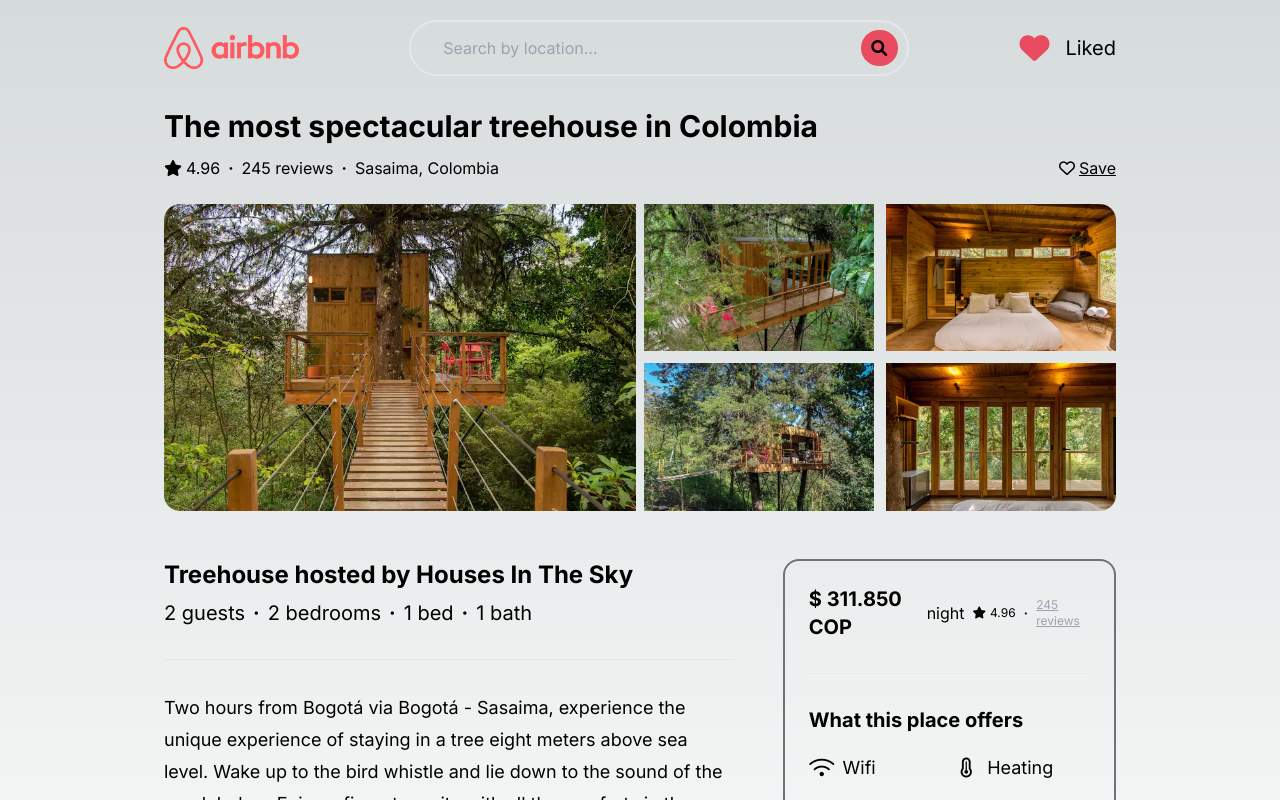
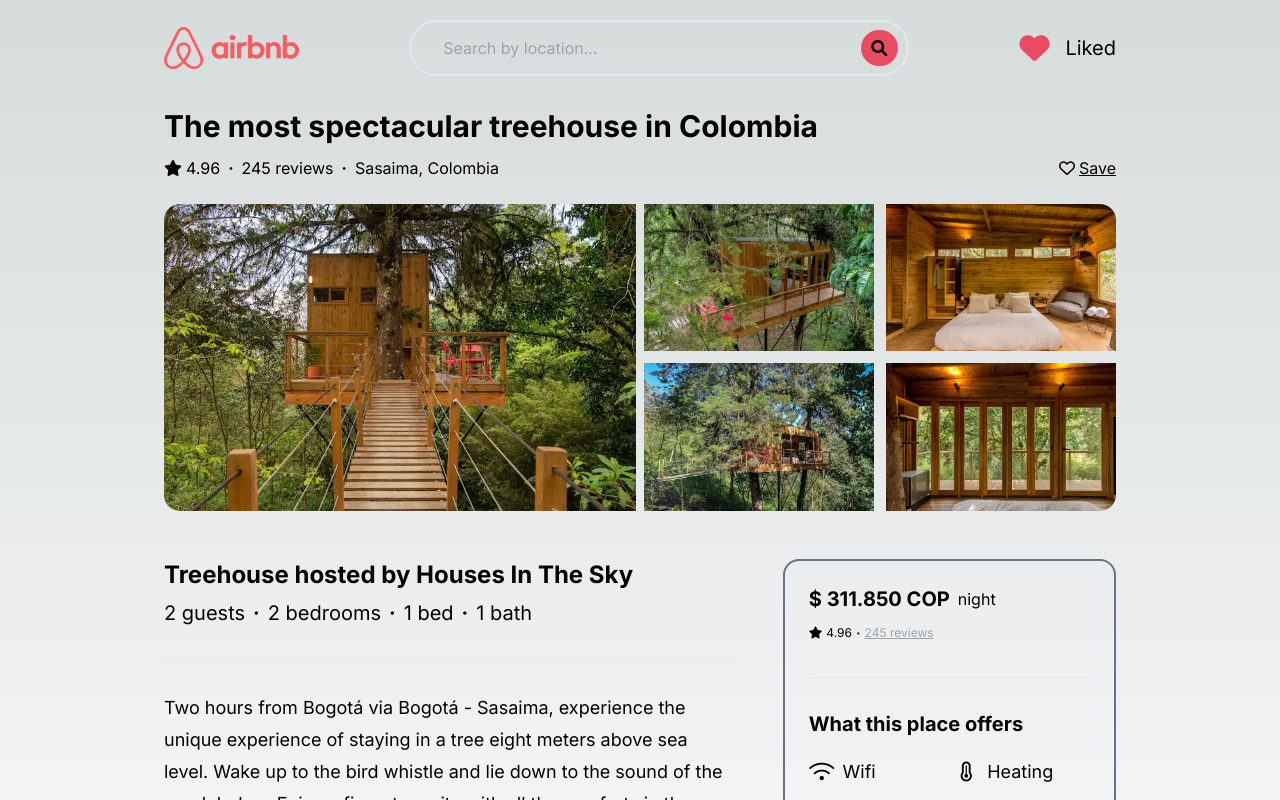
Before and after one commit to nicozapatacruz/aribnb-nextjs, a Next.js app: page /1/1 in a window 1280 px wide. Shown: the top 800 px of the page. Built offline with nearby package versions, Linux system fonts and the light colour scheme.

Commit message:
Rating and reviews to next line if price too long

```diff
--- a/app/[type]/[id]/page.tsx
+++ b/app/[type]/[id]/page.tsx
@@ -139,7 +139,7 @@ export default function Post({ params }) {
           <p className="leading-8 text-lg">{description}</p>
         </div>
         <div className="w-[35%] border-2 rounded-2xl border-gray-500 p-6 ">
-          <div className="flex gap-2 items-center">
+          <div className="flex flex-wrap gap-2 items-center">
             <p className="text-xl">
               <strong>
                 {price.toLocaleString("es-CO", {
@@ -152,6 +152,7 @@ export default function Post({ params }) {
               </strong>
             </p>
             <p>night</p>
+            <div className="flex gap-1 items-center">
               {rating > 0 ? (
                 <>
                   <div className="flex items-center gap-1 text-xs">
@@ -166,6 +167,7 @@ export default function Post({ params }) {
                   <p className="text-gray-400 underline text-xs">{reviews} reviews</p>
                 </>
               ) : null}
+            </div>
           </div>
           <hr className="my-8 bg-gray-500"></hr>
           <h2 className="pb-3 text-xl">
```
Lines whose indentation alone changed are shown as unchanged.
